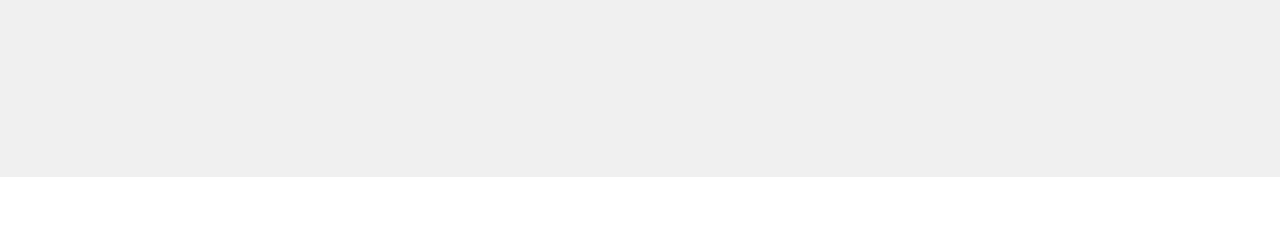
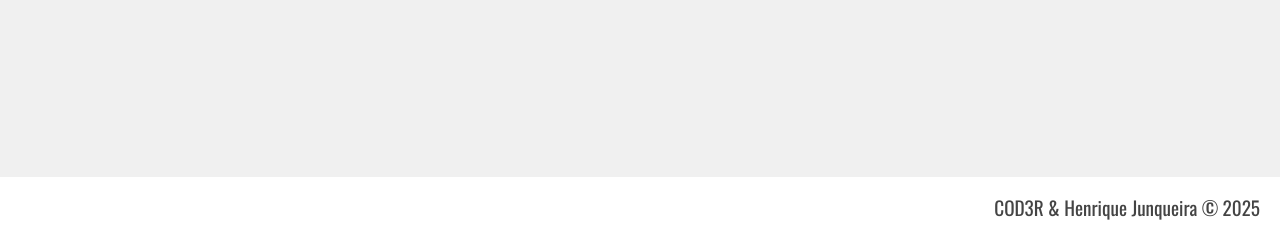
Before and after one commit to henriquejunqueira/curso_php_udemy, a PHP site: page / in a window 1280 px wide. Shown: the part 563-800 px from the top of the page. Run offline with PHP 8.4, Linux system fonts and the light colour scheme.

Commit message:
Trabalhando na estilização do rodapé

```diff
--- a/assets/css/estilo.css
+++ b/assets/css/estilo.css
@@ -50,4 +50,10 @@ body {
 .rodape {
   grid-area: rodape;
   background-color: #fff;
+  display: flex;
+  justify-content: flex-end;
+  align-items: center;
+  font-size: 1.2rem;
+  padding-right: 20px;
+  color: #444;
 }
--- a/index.html
+++ b/index.html
@@ -17,6 +17,6 @@
       <h2>Índice dos exercícios</h2>
     </header>
     <main class="principal"></main>
-    <footer class="rodape"></footer>
+    <footer class="rodape">COD3R & Henrique Junqueira © 2025</footer>
   </body>
 </html>
```
